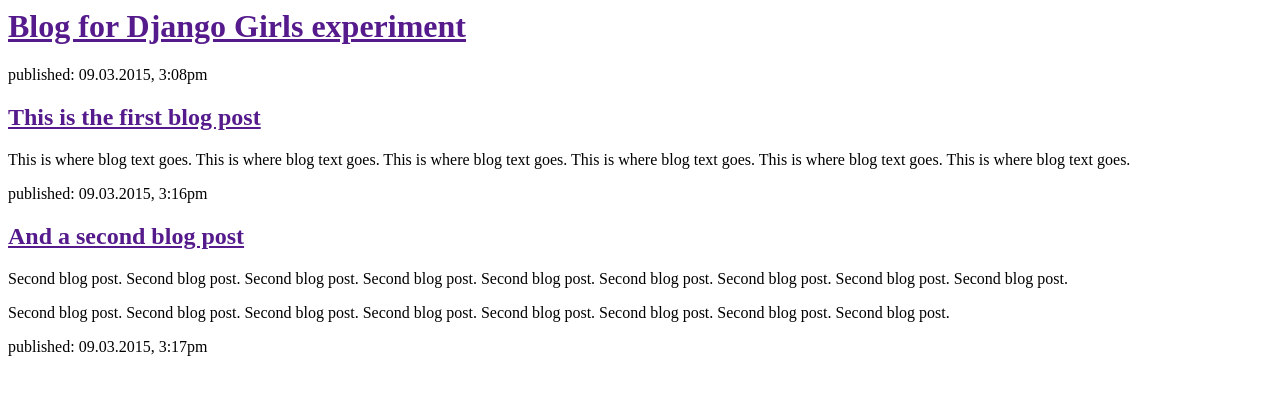
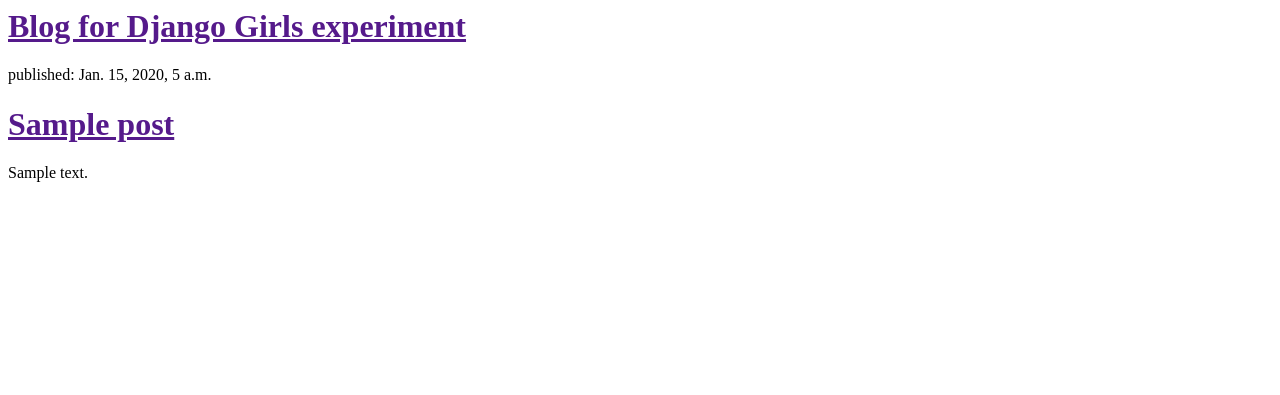
Before and after one commit to jg88354/my-first-blog, a Django app: template blog/templates/blog/post_list.html in a window 1280 px wide. Shown: the top 395 px of the page. Run offline with Django 3.2, Linux system fonts and the light colour scheme; the template is opened without the code that fills it: values that come from a table or form of the project are taken from there, others are empty; tables that the repository leaves empty hold one stand-in row (values such as "Sample post").

Commit message:
Modified tmeplates to display posts from database.

```diff
--- a/blog/models.py
+++ b/blog/models.py
@@ -12,7 +12,7 @@
 		blank=True, null=True)
 
 	def publish(self):
-		self.published_date = Timezone.now()
+		self.published_date = timezone.now()
 		self.save()
 
 	def __str__(self):
--- a/blog/templates/blog/post_list.html
+++ b/blog/templates/blog/post_list.html
@@ -7,19 +7,12 @@
 		<h1><a href="">Blog for Django Girls experiment</a></h1>
 		</div>
 
-		<div>
-			<p>published: 09.03.2015, 3:08pm</p>
-			<h2><a href="">This is the first blog post</a></h2>
-			<p>This is where blog text goes. This is where blog text goes. This is where blog text goes. This is where blog text goes. This is where blog text goes. This is where blog text goes. </p>
-			<p>published: 09.03.2015, 3:16pm</p>
-		</div>
-
-		<div>
-			<h2><a href="">And a second blog post</a></h2>
-			<p>Second blog post. Second blog post. Second blog post. Second blog post. Second blog post. Second blog post. Second blog post. Second blog post. Second blog post. </p>
-			<p>Second blog post. Second blog post. Second blog post. Second blog post. Second blog post. Second blog post. Second blog post. Second blog post. </p>
-			<p>published: 09.03.2015, 3:17pm</p>
-
-		</div>
+			{% for post in posts %}
+			<div>
+				<p>published: {{ post.published_date }}</p>
+				<h1><a href="">{{ post.title }}</a></h1>
+				<p>{{ post.text|linebreaks }}</p>
+			</div>
+			{% endfor %}
 	</body>
 </html>
--- a/blog/views.py
+++ b/blog/views.py
@@ -1,4 +1,7 @@
 from django.shortcuts import render
+from django.utils import timezone
+from .models import Post
 
 def post_list(request):
-	return render(request, 'blog/post_list.html', {})
+	posts = Post.objects.filter(published_date__lte=timezone.now()).order_by('published_date')
+	return render(request, 'blog/post_list.html', {'posts': posts})
```
